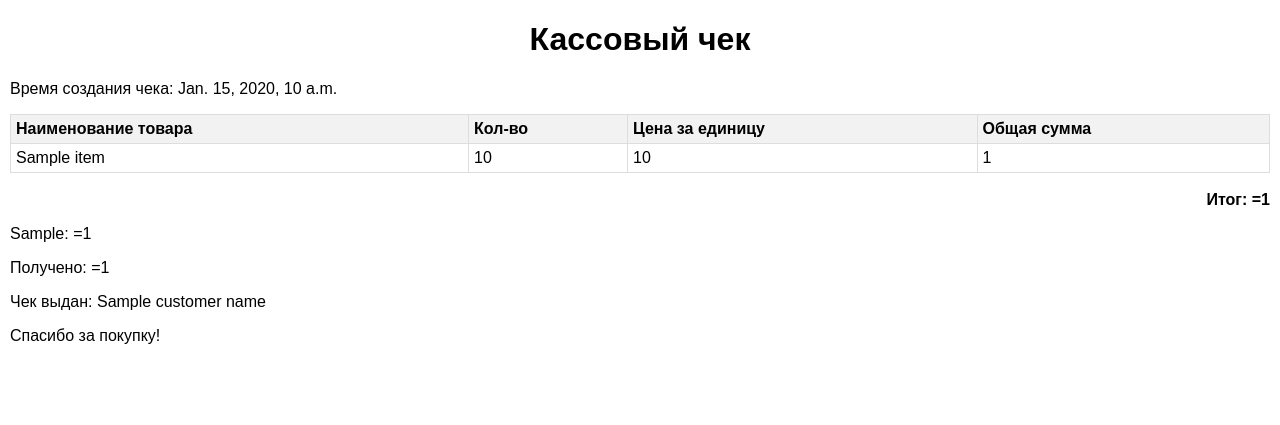
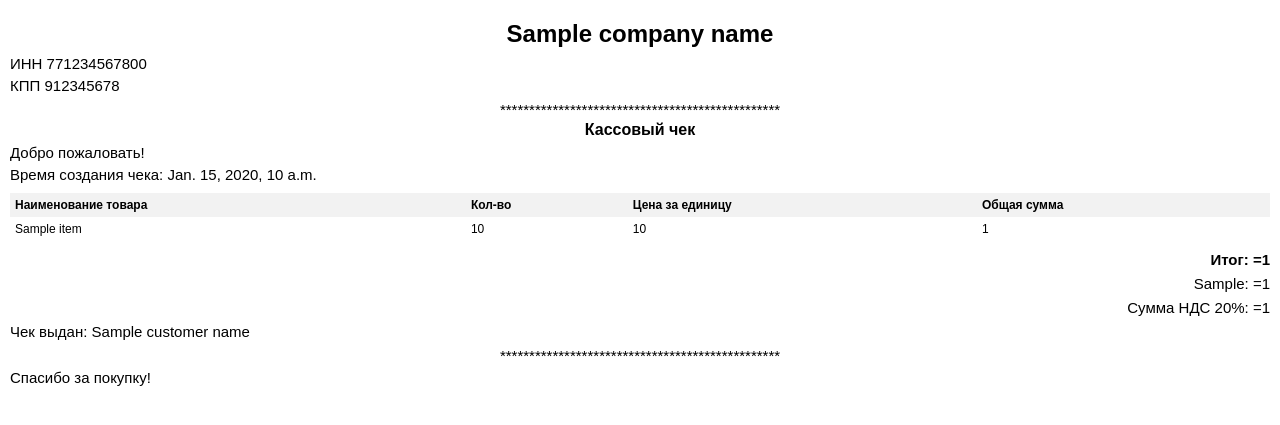
Before and after one commit to Leenominai/test_cash_machine, a Django app: template backend/cash_machine/templates/receipt.html in a window 1280 px wide. Shown: the top 425 px of the page. Run offline with Django 4.2, Linux system fonts and the light colour scheme; the template is opened without the code that fills it: most values are stand-ins (such as "Sample title", 1, 10 or a date in 2020).

Commit message:
Develop v1.25 - receipt

```diff
--- a/backend/cash_machine/templates/receipt.html
+++ b/backend/cash_machine/templates/receipt.html
@@ -8,16 +8,29 @@
             font-family: Arial, sans-serif;
             margin: 10px;
         }
-        h1 {
+        h2 {
             text-align: center;
+            margin-bottom: 7px;
+        }
+        h4 {
+            text-align: center;
+            margin-top: 1px;
+            margin-bottom: 5px;
+        }
+        p {
+            margin-top: 5px;
+            margin-bottom: 5px;
+            font-size: 15px;
         }
         table {
             width: 100%;
             border-collapse: collapse;
             margin-top: 10px;
         }
+        table th, table td {
+            font-size: 12px;
+        }
         th, td {
-            border: 1px solid #ddd;
             padding: 5px;
             text-align: left;
         }
@@ -25,15 +38,32 @@
             background-color: #f2f2f2;
         }
         .total {
-            margin-top: 18px;
             text-align: right;
             font-weight: bold;
+            margin-top: 10px;
+            margin-bottom: 5px;
+        }
+        .totalany {
+            text-align: right;
+            margin-top: 7px;
+            margin-bottom: 7px;
+        }
+        .els {
+            text-align: center;
+            margin-top: 7px;
+            margin-bottom: 3px;
         }
     </style>
 </head>
 <body>
-    <h1>Кассовый чек</h1>
-    <p>Время создания чека: {{ current_time }}</p>
+    <h2>{{ company_name }}</h2>
+    <p>ИНН 771234567800</p>
+    <p>КПП 912345678</p>
+    <p class="els">************************************************</p>
+    <h4>Кассовый чек</h4>
+    <p>Добро пожаловать!</p>
+    <p>Время создания чека:
+        {{ current_time }}</p>
     <table>
         <thead>
             <tr>
@@ -55,9 +85,10 @@
         </tbody>
     </table>
     <p class="total">Итог: ={{ total_price }}</p>
-    <p>{{ payment_method }}: ={{ total_price }}</p>
-    <p>Получено: ={{ total_price }}</p>
+    <p class="totalany">{{ payment_method }}: ={{ total_price }}</p>
+    <p class="totalany">Сумма НДС 20%: ={{ total_nds_price }}</p>
     <p>Чек выдан: {{ customer_name }}</p>
+    <p class="els">************************************************</p>
     <p>Спасибо за покупку!</p>
 </body>
 </html>
```
Also changed, not shown: backend/cash_machine/api/views.py (+6 -1 lines).
